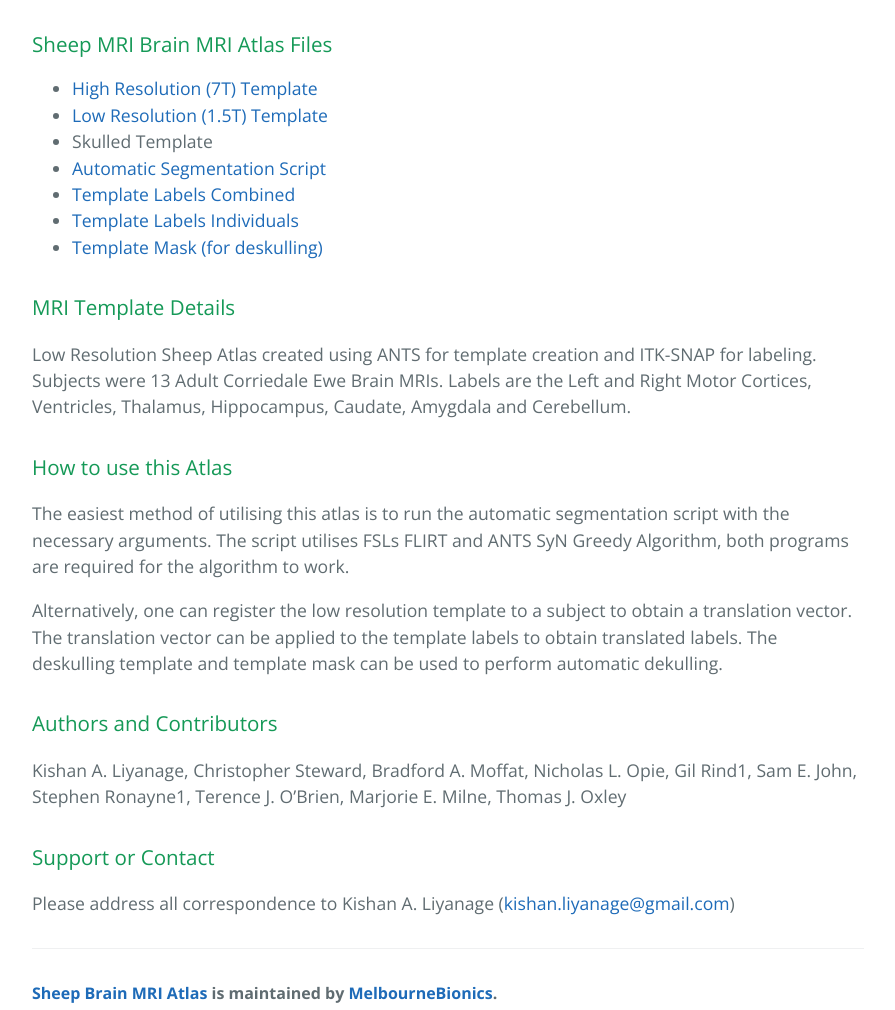
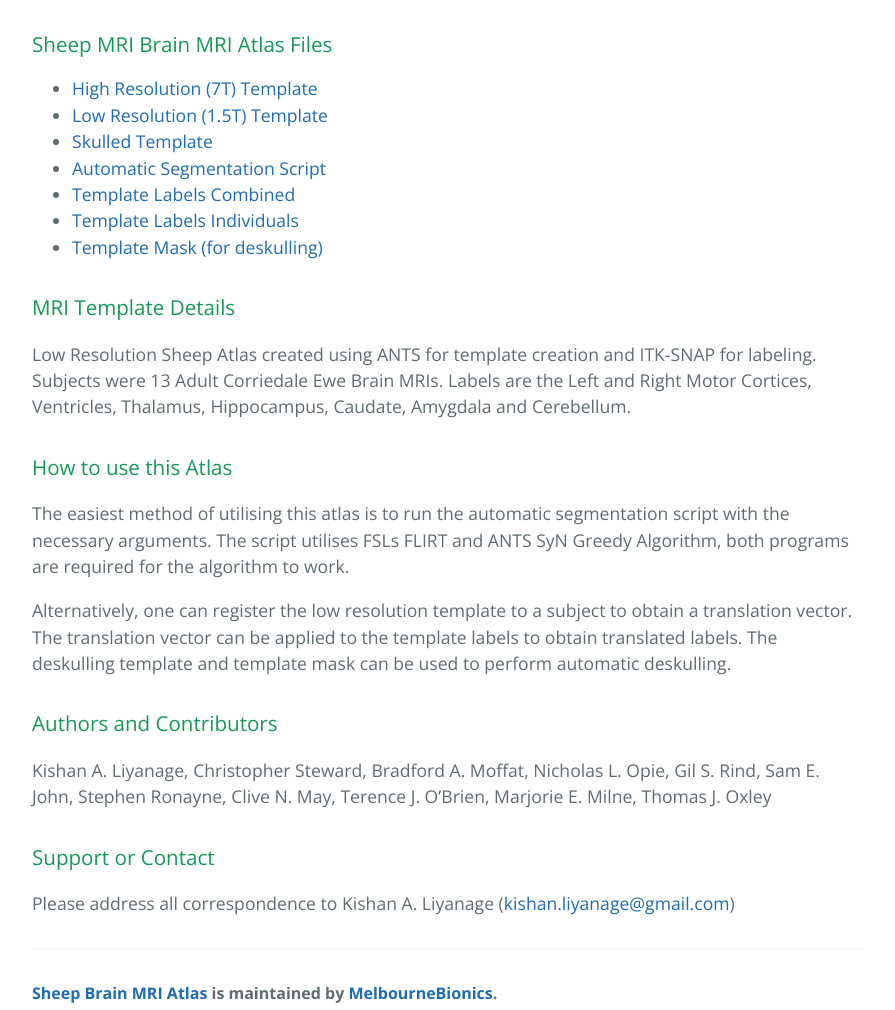
Before and after one commit to MelbourneBionics/A-SheepBrainAtlas, a plain HTML site: page index.html in a window 1280 px wide. Shown: the part 320-1330 px from the top of the page, without its empty margins (192-1087 px from the left). Drawn offline with nearby package versions, Linux system fonts and the light colour scheme.

Commit message:
Update index.html

```diff
--- a/index.html
+++ b/index.html
@@ -22,11 +22,11 @@
 <ul>
 <li><a href ="https://github.com/MelbourneBionics/SheepBrainAtlas/blob/SheepMRIatlas/HRsheeptemplate.nii.gz?raw=true">High Resolution (7T) Template</a></li>
 <li><a href ="https://github.com/MelbourneBionics/SheepBrainAtlas/blob/SheepMRIatlas/LRsheeptemplate.nii.gz?raw=true">Low Resolution (1.5T) Template</a></li>
-<li>Skulled Template</li>
+<li><a href ="https://drive.google.com/file/d/0ByRSNC50WQj1ZHdPNnY4bmE3N3M/view?usp=sharing">Skulled Template</a></li>
 <li><a href ="https://github.com/MelbourneBionics/SheepBrainAtlas/blob/SheepMRIatlas/atlasbasedsegmentationscript.txt">Automatic Segmentation Script</a></li>
-<li><a href ="https://github.com/MelbourneBionics/SheepBrainAtlas/blob/SheepMRIatlas/templatelabels.nii.gz">Template Labels Combined</a></li>
+<li><a href ="https://github.com/MelbourneBionics/SheepBrainAtlas/blob/SheepMRIatlas/templatelabels.nii.gz?raw=true">Template Labels Combined</a></li>
 <li><a href ="https://github.com/MelbourneBionics/SheepBrainAtlas/tree/SheepMRIatlas/Individual%20Labels">Template Labels Individuals</a></li>
-<li><a href ="https://github.com/MelbourneBionics/SheepBrainAtlas/blob/SheepMRIatlas/templatemask.nii.gz">Template Mask (for deskulling)</a></li>
+<li><a href ="https://github.com/MelbourneBionics/SheepBrainAtlas/blob/SheepMRIatlas/templatemask.nii.gz?raw=true">Template Mask (for deskulling)</a></li>
 </ul>
 
 <h3>
@@ -39,12 +39,12 @@
 
 <p>The easiest method of utilising this atlas is to run the automatic segmentation script with the necessary arguments. The script utilises FSLs FLIRT and ANTS SyN Greedy Algorithm, both programs are required for the algorithm to work.</p>
 
-<p>Alternatively, one can register the low resolution template to a subject to obtain a translation vector. The translation vector can be applied to the template labels to obtain translated labels. The deskulling template and template mask can be used to perform automatic dekulling.</p>
+<p>Alternatively, one can register the low resolution template to a subject to obtain a translation vector. The translation vector can be applied to the template labels to obtain translated labels. The deskulling template and template mask can be used to perform automatic deskulling.</p>
 
 <h3>
 <a id="authors-and-contributors" class="anchor" href="#authors-and-contributors" aria-hidden="true"><span aria-hidden="true" class="octicon octicon-link"></span></a>Authors and Contributors</h3>
 
-<p>Kishan A. Liyanage, Christopher Steward, Bradford A. Moffat, Nicholas L. Opie, Gil Rind1, Sam E. John, Stephen Ronayne1, Terence J. O’Brien, Marjorie E. Milne, Thomas J. Oxley</p>
+<p>Kishan A. Liyanage, Christopher Steward, Bradford A. Moffat, Nicholas L. Opie, Gil S. Rind, Sam E. John, Stephen Ronayne, Clive N. May, Terence J. O’Brien, Marjorie E. Milne, Thomas J. Oxley</p>
 
 <h3>
 <a id="support-or-contact" class="anchor" href="#support-or-contact" aria-hidden="true"><span aria-hidden="true" class="octicon octicon-link"></span></a>Support or Contact</h3>
```
